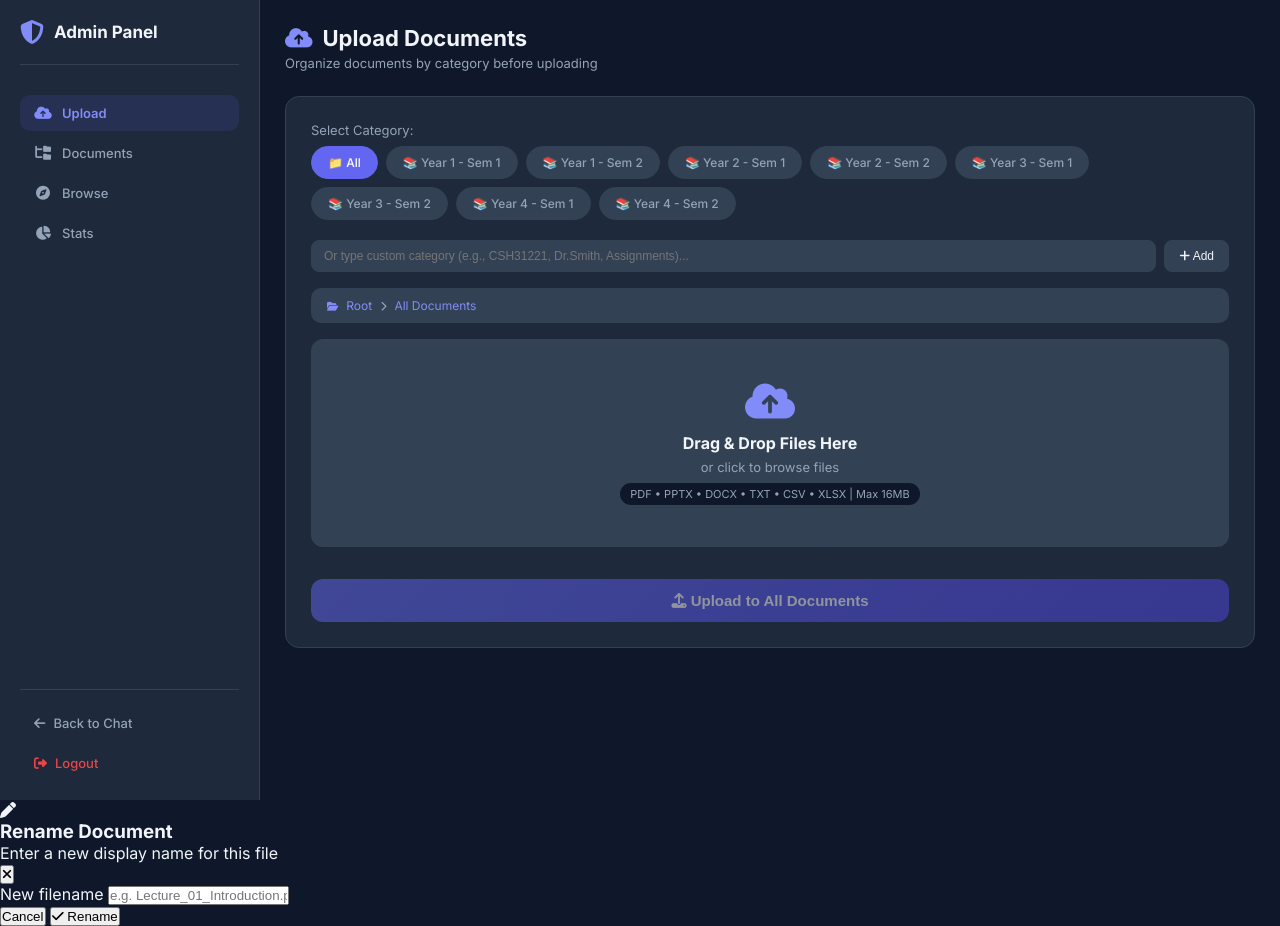
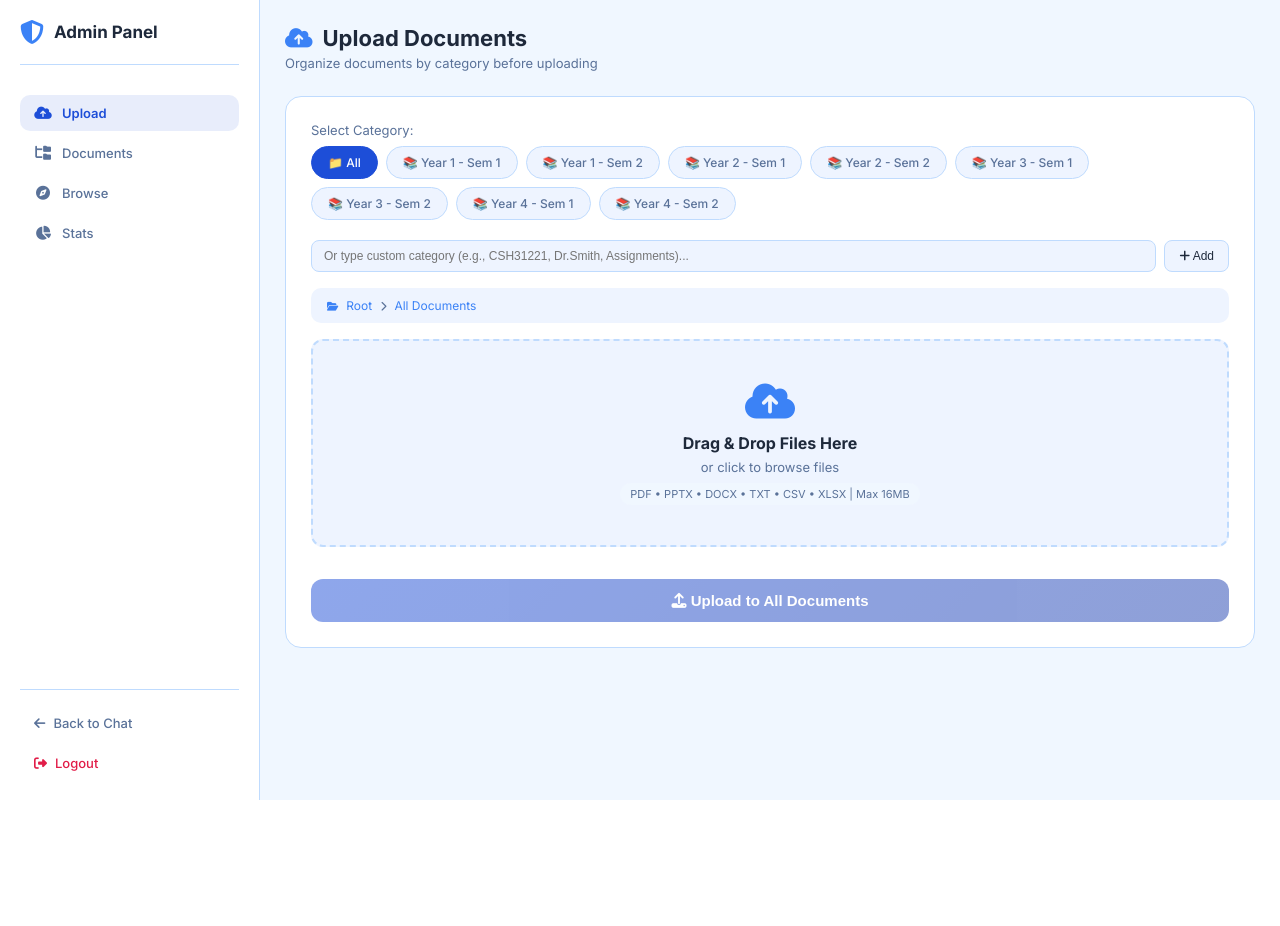
Before and after one commit to abdullahfaiz030/University-RAG-Chatbot, a Flask app: page /admin/panel in a window 1280 px wide. After the commit the page ends 800 px from the top, so only its background shows below. Run offline with Flask 3, Linux system fonts and the light colour scheme; the visitor is signed in with stand-in values (Sample User, id 1); data that the repository does not hold is empty.

Commit message:
Merge admin.css - light blue theme + folder browser + rename modal + file cards

```diff
--- a/static/admin.css
+++ b/static/admin.css
@@ -1,18 +1,18 @@
 :root {
-    --primary: #6366f1;
-    --primary-light: #818cf8;
-    --primary-dark: #4f46e5;
+    --primary: #1d4ed8;
+    --primary-light: #3b82f6;
+    --primary-dark: #1e40af;
     --accent: #06b6d4;
-    --bg: #0f172a;
-    --surface: #1e293b;
-    --surface-light: #334155;
-    --text: #f1f5f9;
-    --text-secondary: #94a3b8;
-    --success: #22c55e;
-    --warning: #f59e0b;
-    --error: #ef4444;
-    --border: #334155;
-    --radius: 14px;
+    --bg: #f0f7ff;
+    --surface: #ffffff;
+    --surface-light: #eef4ff;
+    --text: #1e293b;
+    --text-secondary: #5a7299;
+    --success: #059669;
+    --warning: #d97706;
+    --error: #e11d48;
+    --border: #bfdbfe;
+    --radius: 16px;
 }
 
 * {
@@ -223,8 +222,8 @@ body {
 }
 
 .nav-item.active {
-    background: rgba(99, 102, 241, 0.12);
-    color: var(--primary-light);
+    background: rgba(29, 78, 216, 0.1);
+    color: var(--primary);
     font-weight: 600;
 }
 
@@ -651,6 +654,193 @@ body {
     color: var(--error);
 }
 
+/* ============ RENAME BUTTON ============ */
+.rename-btn {
+    color: var(--accent);
+    border-color: rgba(6, 182, 212, 0.25);
+}
+
+.rename-btn:hover {
+    background: rgba(6, 182, 212, 0.12);
+    border-color: var(--accent);
+    color: var(--accent);
+}
+
+/* ============ RENAME MODAL ============ */
+.modal-overlay {
+    position: fixed;
+    inset: 0;
+    background: rgba(0, 0, 0, 0.65);
+    backdrop-filter: blur(4px);
+    display: flex;
+    align-items: center;
+    justify-content: center;
+    z-index: 1000;
+    opacity: 0;
+    pointer-events: none;
+    transition: opacity 0.25s ease;
+    padding: 20px;
+}
+
+.modal-overlay.active {
+    opacity: 1;
+    pointer-events: all;
+}
+
+.modal-card {
+    background: var(--surface);
+    border: 1px solid var(--border);
+    border-radius: 20px;
+    width: 100%;
+    max-width: 460px;
+    box-shadow: 0 30px 60px rgba(15, 45, 107, 0.2);
+    transform: scale(0.92) translateY(12px);
+    transition: transform 0.28s cubic-bezier(0.34, 1.56, 0.64, 1);
+    overflow: hidden;
+}
+
+.modal-overlay.active .modal-card {
+    transform: scale(1) translateY(0);
+}
+
+.modal-header {
+    display: flex;
+    align-items: center;
+    gap: 14px;
+    padding: 22px 22px 16px;
+    border-bottom: 1px solid var(--border);
+}
+
+.modal-icon {
+    width: 44px;
+    height: 44px;
+    border-radius: 12px;
+    background: rgba(30, 111, 219, 0.1);
+    display: flex;
+    align-items: center;
+    justify-content: center;
+    font-size: 17px;
+    color: var(--accent);
+    flex-shrink: 0;
+}
+
+.modal-header>div h3 {
+    font-size: 16px;
+    font-weight: 700;
+    margin-bottom: 2px;
+}
+
+.modal-header>div p {
+    font-size: 12px;
+    color: var(--text-secondary);
+}
+
+.modal-close {
+    margin-left: auto;
+    background: none;
+    border: none;
+    color: var(--text-secondary);
+    font-size: 16px;
+    cursor: pointer;
+    padding: 6px;
+    border-radius: 8px;
+    transition: all 0.2s;
+    flex-shrink: 0;
+}
+
+.modal-close:hover {
+    background: var(--surface-light);
+    color: var(--text);
+}
+
+.modal-body {
+    padding: 22px;
+    display: flex;
+    flex-direction: column;
+    gap: 6px;
+}
+
+.modal-body label {
+    font-size: 12px;
+    font-weight: 600;
+    color: var(--text-secondary);
+    letter-spacing: 0.04em;
+    text-transform: uppercase;
+}
+
+.rename-input {
+    width: 100%;
+    padding: 12px 14px;
+    background: var(--surface-light);
+    border: 1.5px solid var(--border);
+    border-radius: 12px;
+    color: var(--text);
+    font-size: 14px;
+    font-family: 'Inter', sans-serif;
+    transition: all 0.25s;
+    outline: none;
+}
+
+.rename-input:focus {
+    border-color: var(--accent);
+    box-shadow: 0 0 0 3px rgba(30, 111, 219, 0.12);
+    background: rgba(30, 111, 219, 0.03);
+}
+
+.rename-error {
+    font-size: 12px;
+    color: var(--error);
+    min-height: 16px;
+}
+
+.modal-footer {
+    display: flex;
+    justify-content: flex-end;
+    gap: 10px;
+    padding: 16px 22px 22px;
+}
+
+.modal-btn {
+    padding: 10px 20px;
+    border-radius: 10px;
+    font-size: 13px;
+    font-weight: 600;
+    cursor: pointer;
+    transition: all 0.25s;
+    border: 1px solid transparent;
+    display: flex;
+    align-items: center;
+    gap: 7px;
+}
+
+.modal-btn.cancel {
+    background: var(--surface-light);
+    border-color: var(--border);
+    color: var(--text-secondary);
+}
+
+.modal-btn.cancel:hover {
+    background: var(--border);
+    color: var(--text);
+}
+
+.modal-btn.confirm {
+    background: linear-gradient(135deg, var(--accent), #0891b2);
+    color: white;
+    box-shadow: 0 4px 14px rgba(6, 182, 212, 0.3);
+}
+
+.modal-btn.confirm:hover:not(:disabled) {
+    transform: translateY(-1px);
+    box-shadow: 0 8px 20px rgba(30, 111, 219, 0.35);
+}
+
+.modal-btn.confirm:disabled {
+    opacity: 0.6;
+    cursor: not-allowed;
+    transform: none;
+}
+
 /* ============ STATISTICS ============ */
 .stats-grid {
     display: grid;
```
Also changed, not shown: other parts of static/admin.css (+119 -120 lines).
